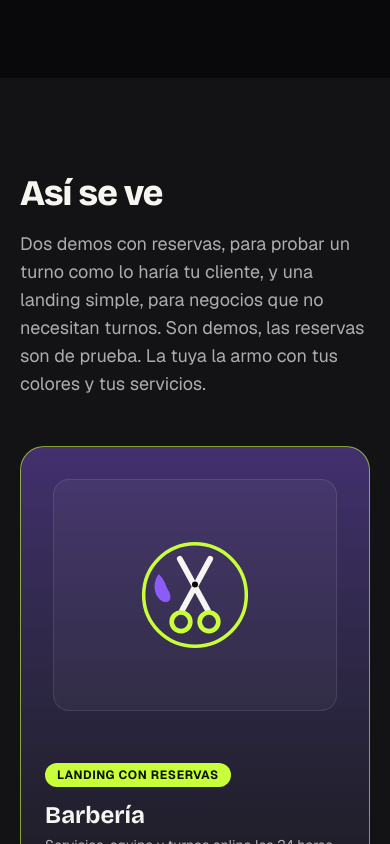
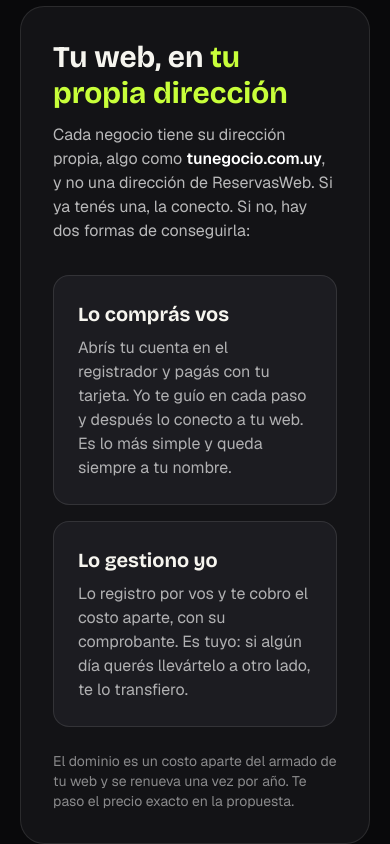
Before and after one commit to LucasSechous/ReservasWeb, a Next.js app: page / in a window 390 px wide. Shown: the part 4980-5824 px from the top of the page. Built offline with nearby package versions, Linux system fonts and the light colour scheme.

Commit message:
Barbería demo en rojo y explicación del dominio en la vitrina
Co-Authored-By: Claude Sonnet 5.5 <noreply@anthropic.com>

```diff
--- a/src/app/page.tsx
+++ b/src/app/page.tsx
@@ -90,12 +90,25 @@ const planes = [
   },
 ];
 
+const dominios = [
+  {
+    titulo: "Lo comprás vos",
+    texto:
+      "Abrís tu cuenta en el registrador y pagás con tu tarjeta. Yo te guío en cada paso y después lo conecto a tu web. Es lo más simple y queda siempre a tu nombre.",
+  },
+  {
+    titulo: "Lo gestiono yo",
+    texto:
+      "Lo registro por vos y te cobro el costo aparte, con su comprobante. Es tuyo: si algún día querés llevártelo a otro lado, te lo transfiero.",
+  },
+];
+
 const demos = [
   {
     rubro: "Barbería",
     tipo: "Landing con reservas",
     detalle: "Servicios, equipo y turnos online las 24 horas.",
-    clase: "from-violeta/40 to-ink-3",
+    clase: "from-red-500/35 to-ink-3",
     href: "/barberia-demo",
     logo: "/negocios/barberia-demo/logo.svg",
     conReservas: true,
@@ -291,6 +304,35 @@ export default function Home() {
               </Reveal>
             ))}
           </div>
+
+          <Reveal delay={0.1}>
+            <div className="mt-6 rounded-3xl border border-white/10 bg-ink-2 p-8 md:p-10">
+              <h3 className="font-display text-3xl font-bold">
+                Tu web, en <span className="text-accent">tu propia dirección</span>
+              </h3>
+              <p className="mt-3 max-w-2xl text-white/70">
+                Cada negocio tiene su dirección propia, algo como
+                {" "}<span className="font-semibold text-white">tunegocio.com.uy</span>,
+                {" "}y no una dirección de ReservasWeb. Si ya tenés una, la
+                conecto. Si no, hay dos formas de conseguirla:
+              </p>
+              <ul className="mt-8 grid gap-4 md:grid-cols-2">
+                {dominios.map((d) => (
+                  <li
+                    key={d.titulo}
+                    className="rounded-2xl border border-white/10 bg-ink-3 p-6"
+                  >
+                    <p className="font-display text-xl font-bold">{d.titulo}</p>
+                    <p className="mt-2 text-white/65">{d.texto}</p>
+                  </li>
+                ))}
+              </ul>
+              <p className="mt-6 text-sm text-white/50">
+                El dominio es un costo aparte del armado de tu web y se renueva
+                una vez por año. Te paso el precio exacto en la propuesta.
+              </p>
+            </div>
+          </Reveal>
         </section>
 
         <section className="bg-ink-2 py-24">
--- a/src/lib/tema.ts
+++ b/src/lib/tema.ts
@@ -45,7 +45,12 @@ const TEMA_BASE: Tema = {
 
 const TEMAS: Record<string, Tema> = {
   "barberia-demo": {
-    ...TEMA_BASE,
+    fondo: "#0e0808",
+    texto: "#fbf1ee",
+    tarjeta: "#1b0f0f",
+    acento: "#ff4d4d",
+    acentoTinta: "#2a0505",
+    brillo: "#b91c1c",
     lema: "Cortes con turno.",
     intro: "Corte, barba y estilo. Elegí tu barbero, tu horario y listo: tu lugar queda reservado.",
     logo: "/negocios/barberia-demo/logo.svg",
```
Also changed, not shown: public/negocios/barberia-demo/logo.svg.
